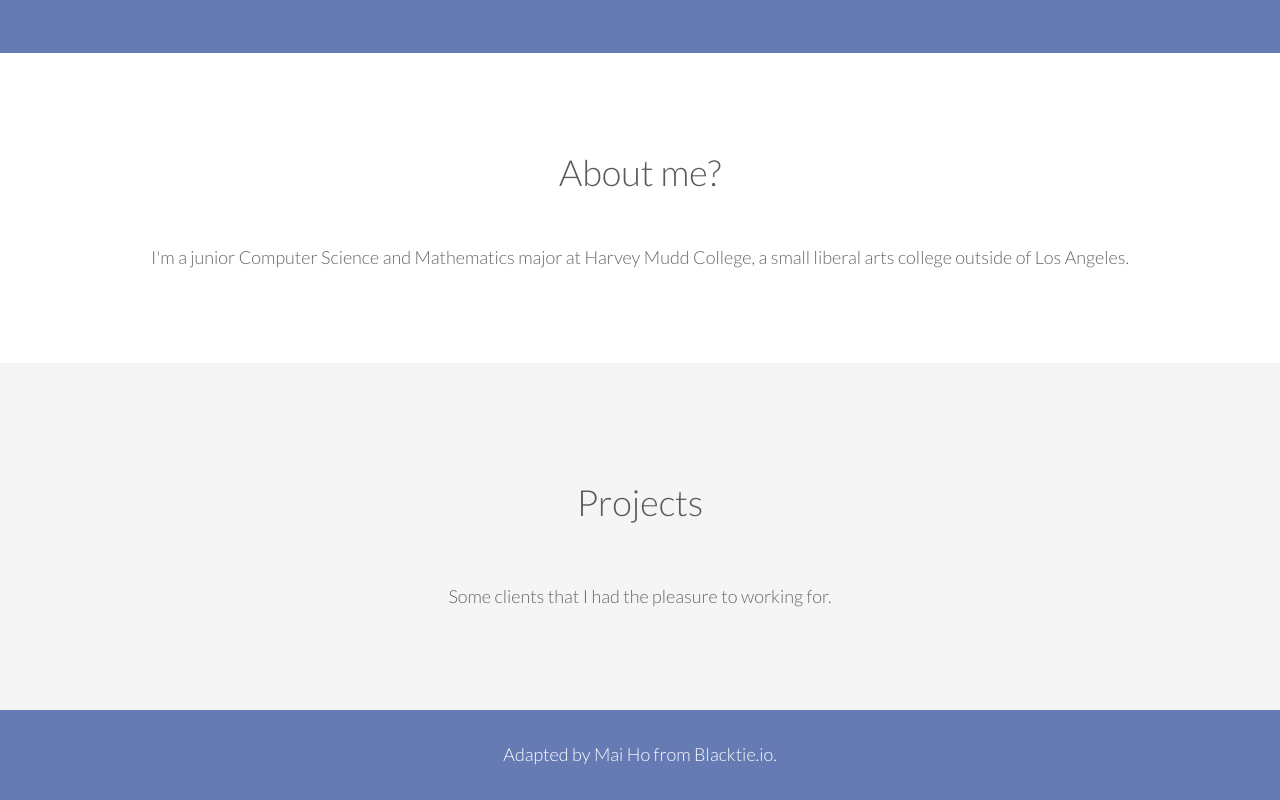
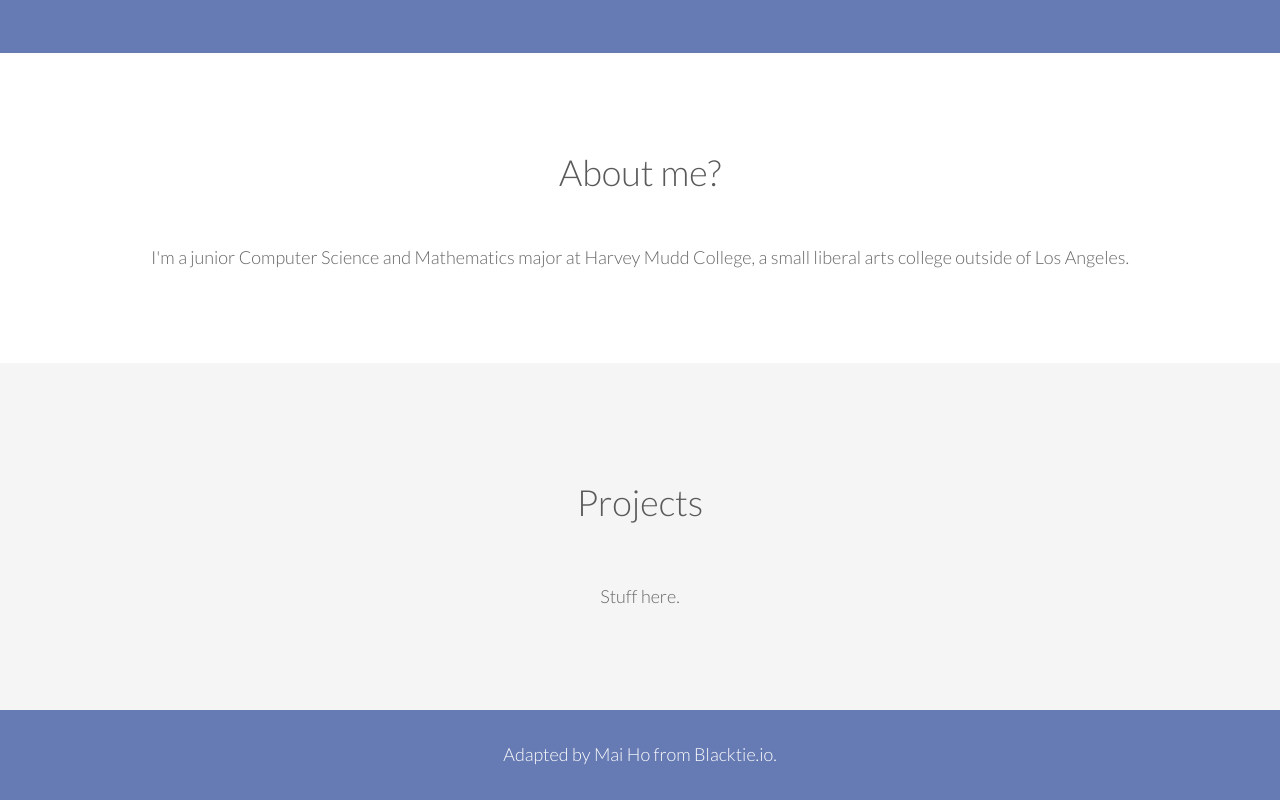
Before and after one commit to MaiHo/MaiHo.github.io, a plain HTML site: page index.html in a window 1280 px wide. Shown: the part 597-1397 px from the top of the page. Drawn offline with Linux system fonts and the light colour scheme; files whose address does not match are found by name.

Commit message:
Oops left something...

```diff
--- a/index.html
+++ b/index.html
@@ -56,7 +56,7 @@
       <div class="row">
         <h1 class="centered mb">About me?</h2>
         <div class="centered">
-          <p>I'm a junior Computer Science and Mathematics major at Harvey Mudd College, a small liberal arts college outside of Los Angeles. </p>
+          <p>I'm a junior Computer Science and Mathematics major at Harvey Mudd College, a small liberal arts college outside of Los Angeles.</p>
         </div><!--/col-md-6-->
       </div><!--/row-->
     </div><!-- /.container -->
@@ -65,7 +65,7 @@
     <div class="container mt">
       <h1 class="centered mb">Projects</h2>
         <div class="row clients centered">
-          <p class="mb">Some clients that I had the pleasure to working for.</p>
+          <p class="mb">Stuff here.</p>
         </div><!--/row-->
       </div><!--/container-->
     </div><!--/.G-->
```
